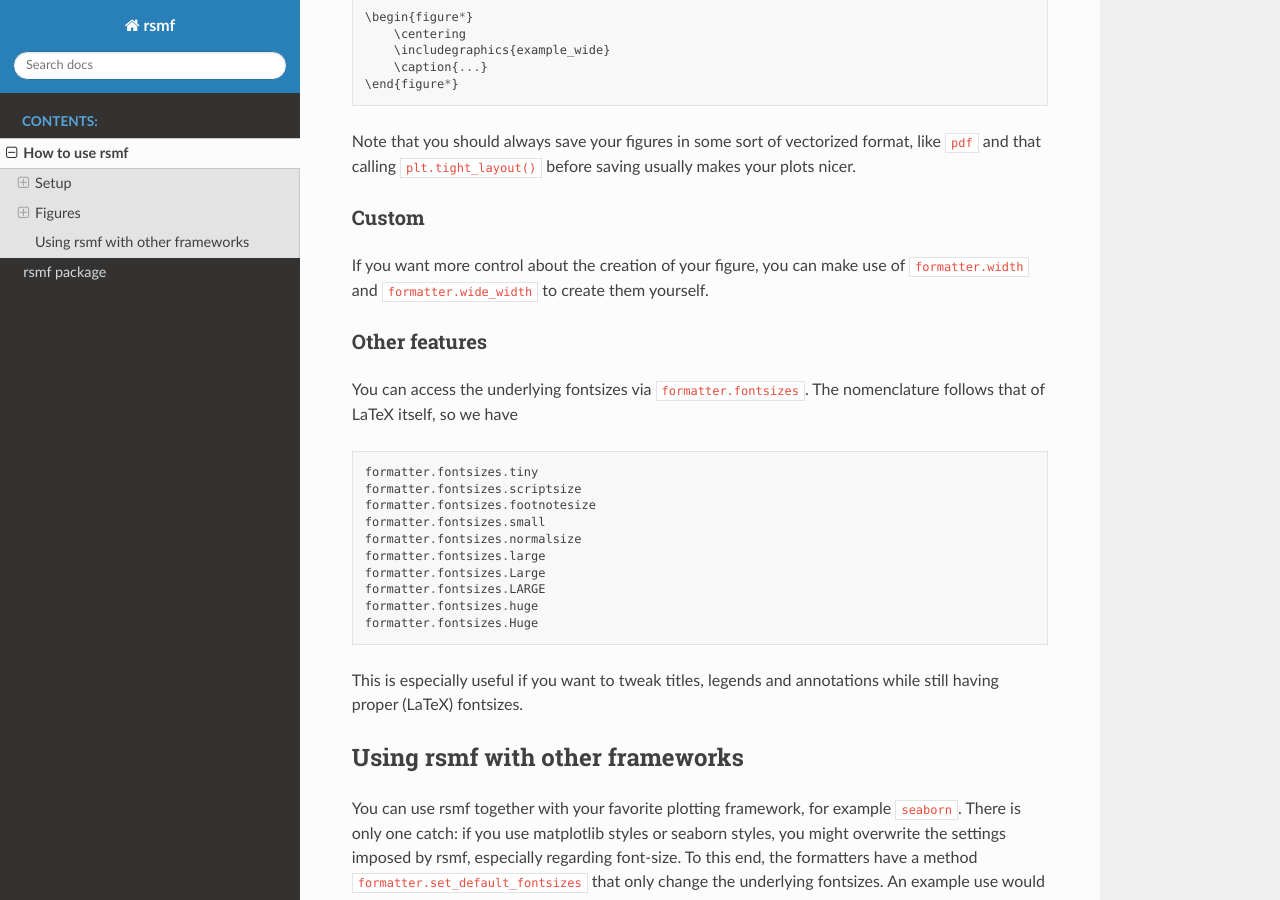
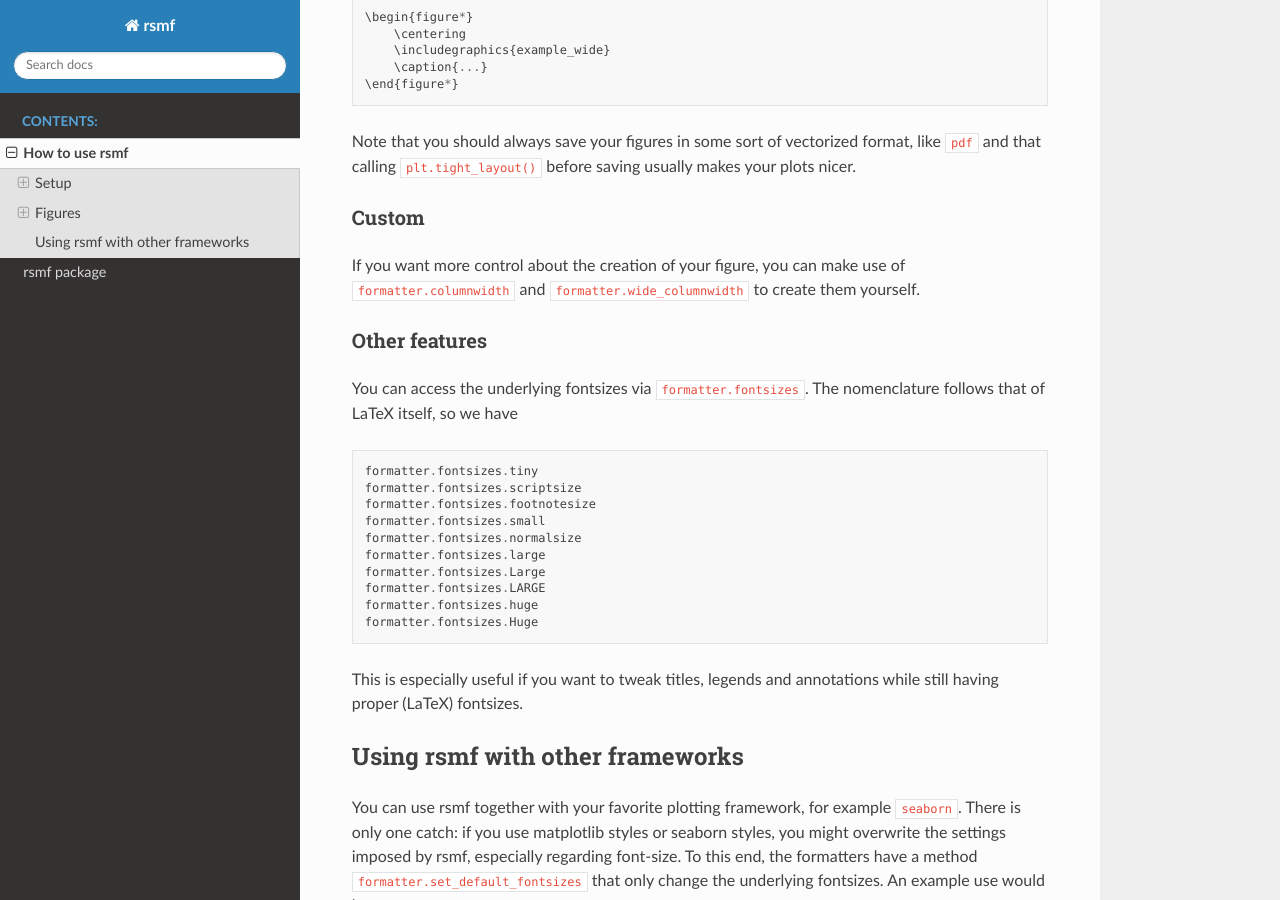
Before and after one commit to johannesjmeyer/rsmf, a Sphinx documentation site: the page built from docs/source/howto.rst, in a window 1280 px wide and 900 px high, scrolled down 2456 px. Built offline with Sphinx 7.4.7 and the Read the Docs theme 2.0.0, drawn with Linux system fonts in a browser that asks for light colours; some of the changed text lies outside the part shown.

Commit message:
Replace in docs

```diff
--- a/docs/source/howto.rst
+++ b/docs/source/howto.rst
@@ -56,8 +56,8 @@
     from rsmf import CustomFormatter
 
     formatter = CustomFormatter(
-        width=246 * 0.01389,
-        wide_width=512 * 0.01389,
+        columnwidth=246 * 0.01389,
+        wide_columnwidth=512 * 0.01389,
         fontsizes=11,
         pgf_preamble=r"\usepackage{lmodern}",
     )
@@ -115,7 +115,7 @@
 
 Custom
 ~~~~~~
-If you want more control about the creation of your figure, you can make use of ``formatter.width`` and ``formatter.wide_width`` to create them yourself.
+If you want more control about the creation of your figure, you can make use of ``formatter.columnwidth`` and ``formatter.wide_columnwidth`` to create them yourself.
 
 Other features
 ~~~~~~~~~~~~~~
```
Also changed, not shown: README.md (+1 -1 lines).
